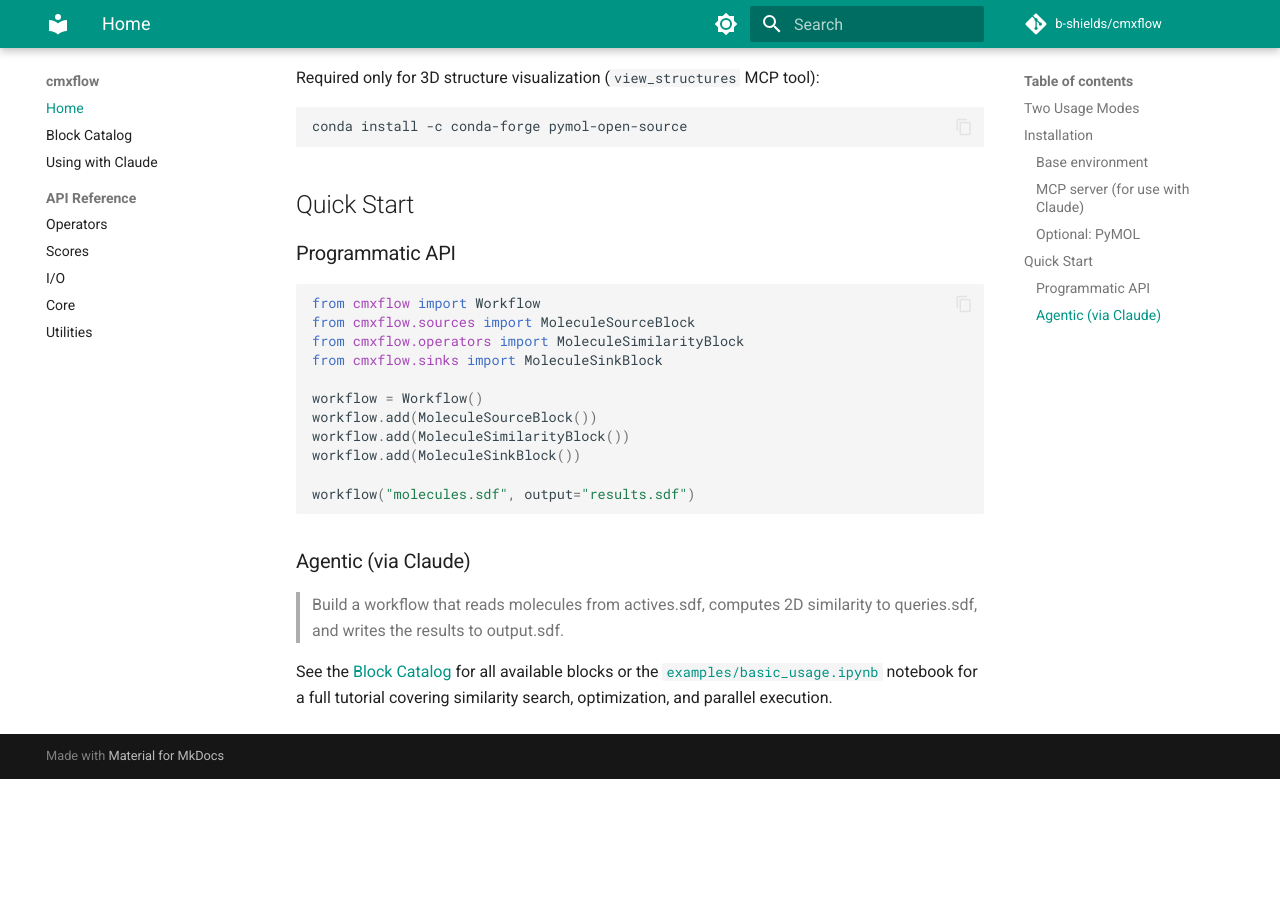
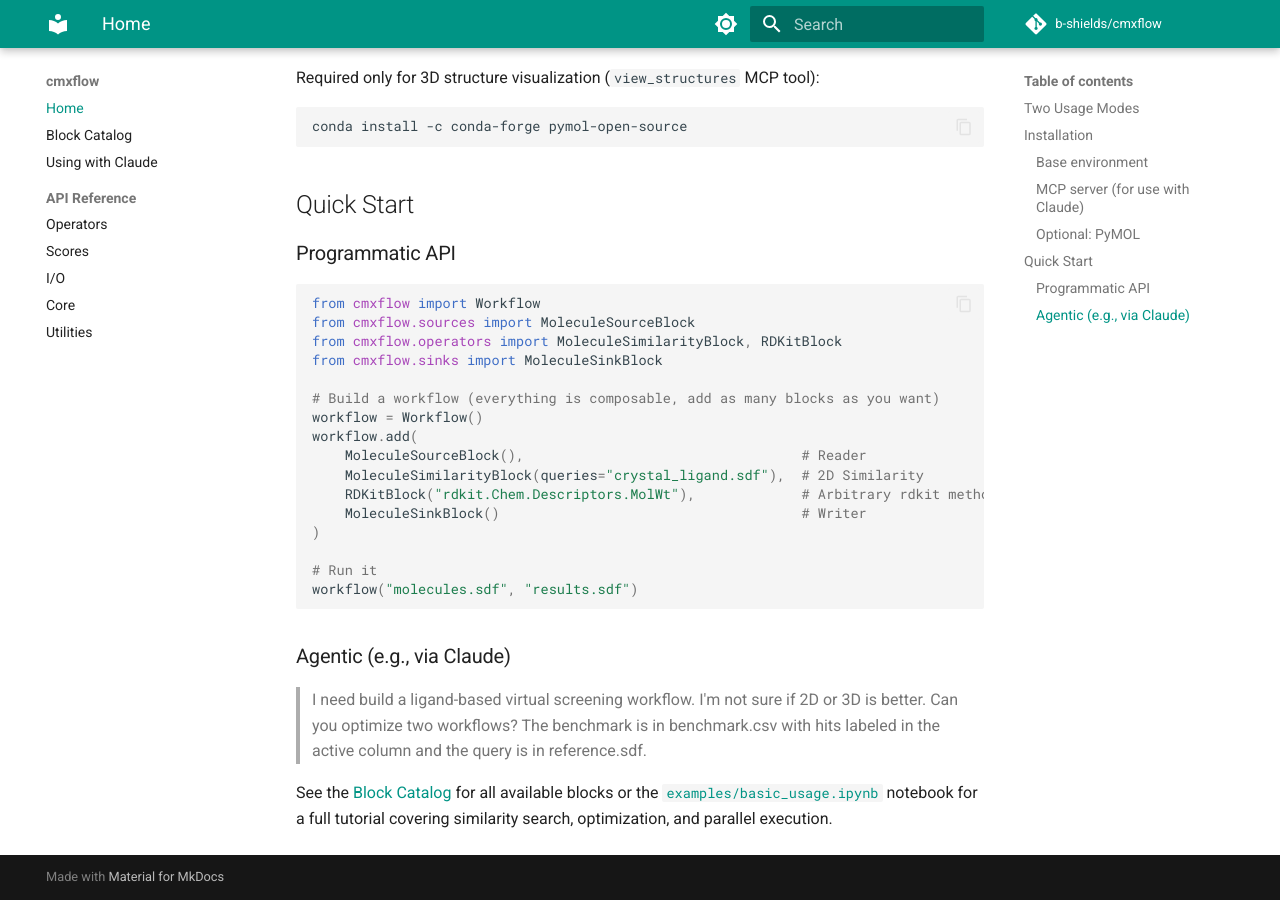
Before and after one commit to b-shields/cmxflow, an MkDocs documentation site: the page built from docs/index.md, in a window 1280 px wide and 900 px high, scrolled down 922 px. Built offline with MkDocs 1.6.1 and Material for MkDocs 9.7.7, drawn with Linux system fonts in a browser that asks for light colours; comment, search, counter and statistics services are not loaded; before the commit the page ends 1701 px from its top, so only the background shows below that.

````diff
--- a/docs/index.md
+++ b/docs/index.md
@@ -45,20 +45,25 @@ conda install -c conda-forge pymol-open-source
 ```python
 from cmxflow import Workflow
 from cmxflow.sources import MoleculeSourceBlock
-from cmxflow.operators import MoleculeSimilarityBlock
+from cmxflow.operators import MoleculeSimilarityBlock, RDKitBlock
 from cmxflow.sinks import MoleculeSinkBlock
 
+# Build a workflow (everything is composable, add as many blocks as you want)
 workflow = Workflow()
-workflow.add(MoleculeSourceBlock())
-workflow.add(MoleculeSimilarityBlock())
-workflow.add(MoleculeSinkBlock())
+workflow.add(
+    MoleculeSourceBlock(),                                  # Reader
+    MoleculeSimilarityBlock(queries="crystal_ligand.sdf"),  # 2D Similarity
+    RDKitBlock("rdkit.Chem.Descriptors.MolWt"),             # Arbitrary rdkit method
+    MoleculeSinkBlock()                                     # Writer
+)
 
-workflow("molecules.sdf", output="results.sdf")
+# Run it
+workflow("molecules.sdf", "results.sdf")
 ```
 
-### Agentic (via Claude)
+### Agentic (e.g., via Claude)
 
-> Build a workflow that reads molecules from actives.sdf, computes 2D similarity to queries.sdf, and writes the results to output.sdf.
+> I need build a ligand-based virtual screening workflow. I'm not sure if 2D or 3D is better. Can you optimize two workflows? The benchmark is in benchmark.csv with hits labeled in the active column and the query is in reference.sdf.
 
 See the [Block Catalog](blocks.md) for all available blocks or the
 [`examples/basic_usage.ipynb`](https://github.com/b-shields/cmxflow/blob/main/examples/basic_usage.ipynb)
````
Also changed, not shown: docs/using-with-claude.md (+4 -2 lines).
